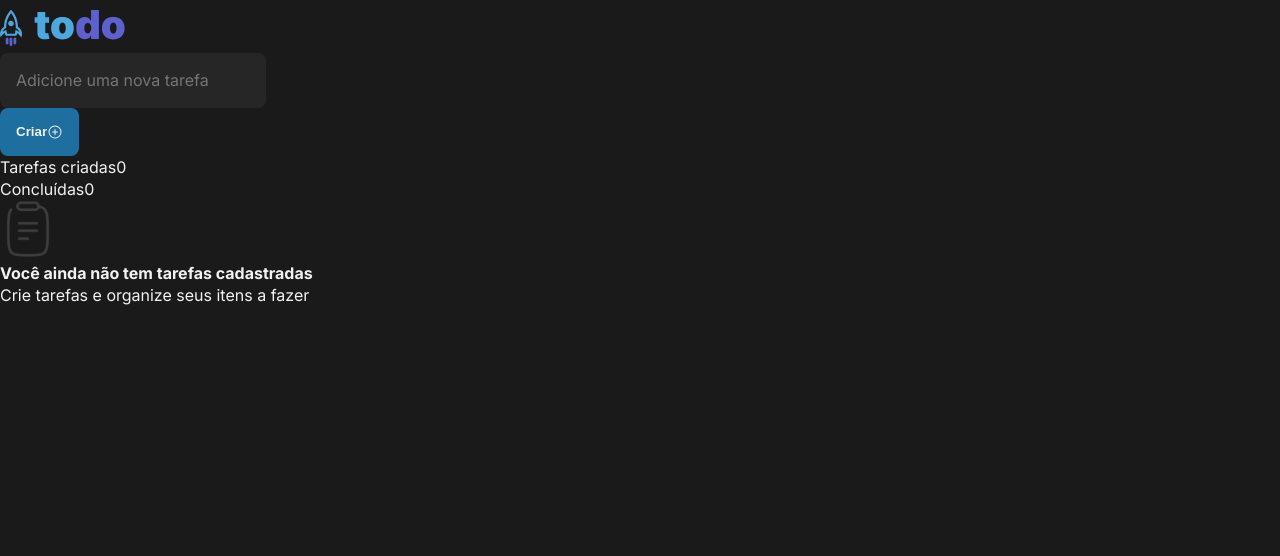
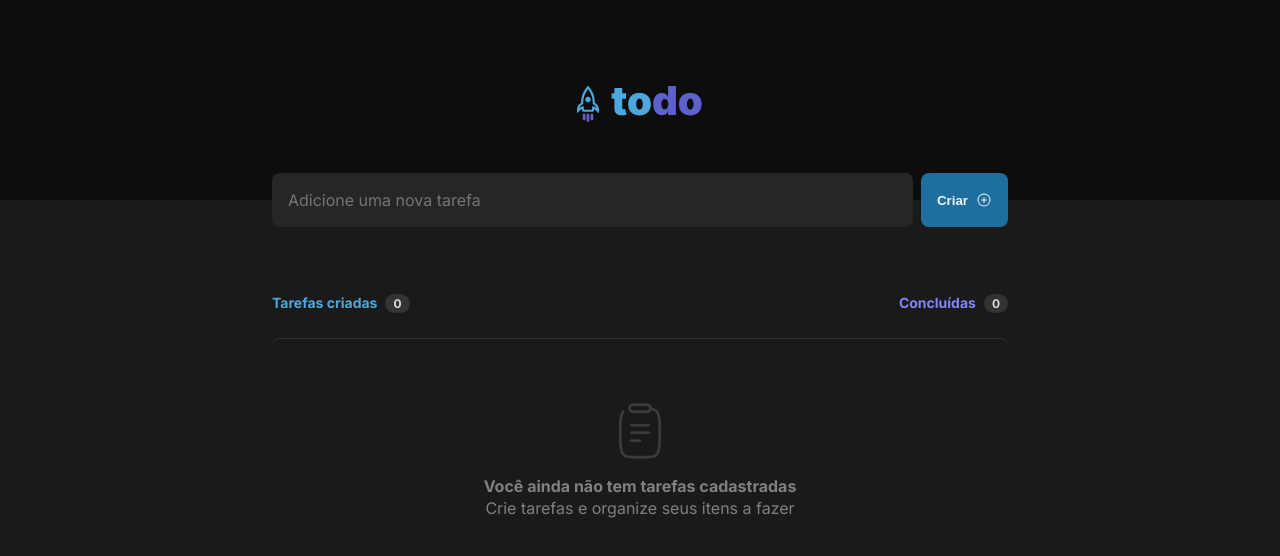
Before and after one commit to dantevicenzo/challenge-ignite-react-js-01-todo-list, a React (Vite) app: page / in a window 1280 px wide. Shown: the top 556 px of the page. Built offline with nearby package versions, Linux system fonts and the light colour scheme.

Commit message:
empty static page

```diff
--- /dev/null
+++ b/src/App.module.css
@@ -0,0 +1,68 @@
+.wrapper {
+
+}
+
+.wrapper > header {
+    background-color: var(--gray-700);
+    height: 12.5rem;
+    display: flex;
+    align-items: center;
+    justify-content: center;
+}
+
+main {
+    max-width: 46rem;
+    margin: 0 auto;
+}
+
+.formNewTask {
+    display: flex;
+    gap: 0.5rem;
+    margin-top: -1.688rem;
+    margin-bottom: 4rem;
+}
+
+.created {
+    font-weight: bold;
+    font-size: 0.875rem;
+    color: var(--blue);
+    margin-right: 0.5rem;
+}
+
+.completed {
+    font-weight: bold;
+    font-size: 0.875rem;
+    color: var(--purple);
+    margin-right: 0.5rem;
+}
+
+.counter {
+    font-weight: bold;
+    font-size: 0.75rem;
+    color: var(--gray-200);
+    background-color: var(--gray-400);
+    padding: 0.125rem 0.5rem;
+    border-radius: 999px;
+}
+
+.infoWrapper {
+    display: flex;
+    align-items: center;
+    justify-content: space-between;
+    margin-bottom: 24px;
+}
+
+.empty {
+    display: flex;
+    flex-direction: column;
+    align-items: center;
+    padding: 4rem 1.5rem;
+    color: var(--gray-300);
+    font-size: 1rem;
+    border-top: solid 1px #333333;
+    border-radius: 8px;
+}
+
+.empty img {
+    margin-bottom: 1rem;
+}
--- a/src/App.tsx
+++ b/src/App.tsx
@@ -4,35 +4,37 @@ import clipboard from './assets/clipboard.png'
 import Input from "./components/Input";
 import Button from "./components/Button";
 
+import styles from './App.module.css';
+
 function App() {
 
   return (
-    <>
-      <header>
+    <div className={styles.wrapper}>
+      <header className={styles.header}>
         <img src={logo} />
       </header>
       <main>
-        <div>
+        <form className={styles.formNewTask}>
           <Input />
           <Button />
-        </div>
+        </form>
         <div>
-          <div>
+          <div className={styles.infoWrapper}>
             <div>
-              <span>Tarefas criadas</span><span>0</span>
+              <span className={styles.created}>Tarefas criadas</span><span className={styles.counter}>0</span>
             </div>
             <div>
-              <span>Concluídas</span><span>0</span>
+              <span className={styles.completed}>Concluídas</span><span className={styles.counter}>0</span>
             </div>
           </div>
-          <div>
+          <div className={styles.empty}>
             <img src={clipboard} />
             <p><strong>Você ainda não tem tarefas cadastradas</strong></p>
             <p>Crie tarefas e organize seus itens a fazer</p>
           </div>
         </div>
       </main>
-    </>
+    </div>
   )
 }
 
--- a/src/components/Button.module.css
+++ b/src/components/Button.module.css
@@ -8,6 +8,7 @@
     border: none;
     padding: 1rem;
     transition: background-color 0.15s;
+    gap: 0.5rem;
 }
 
 .button:hover {
--- a/src/components/Input.module.css
+++ b/src/components/Input.module.css
@@ -4,6 +4,7 @@
     padding: 1rem;
     border-radius: 8px;
     border: none;
+    flex: 1;
 }
 
 .input:active,
```
